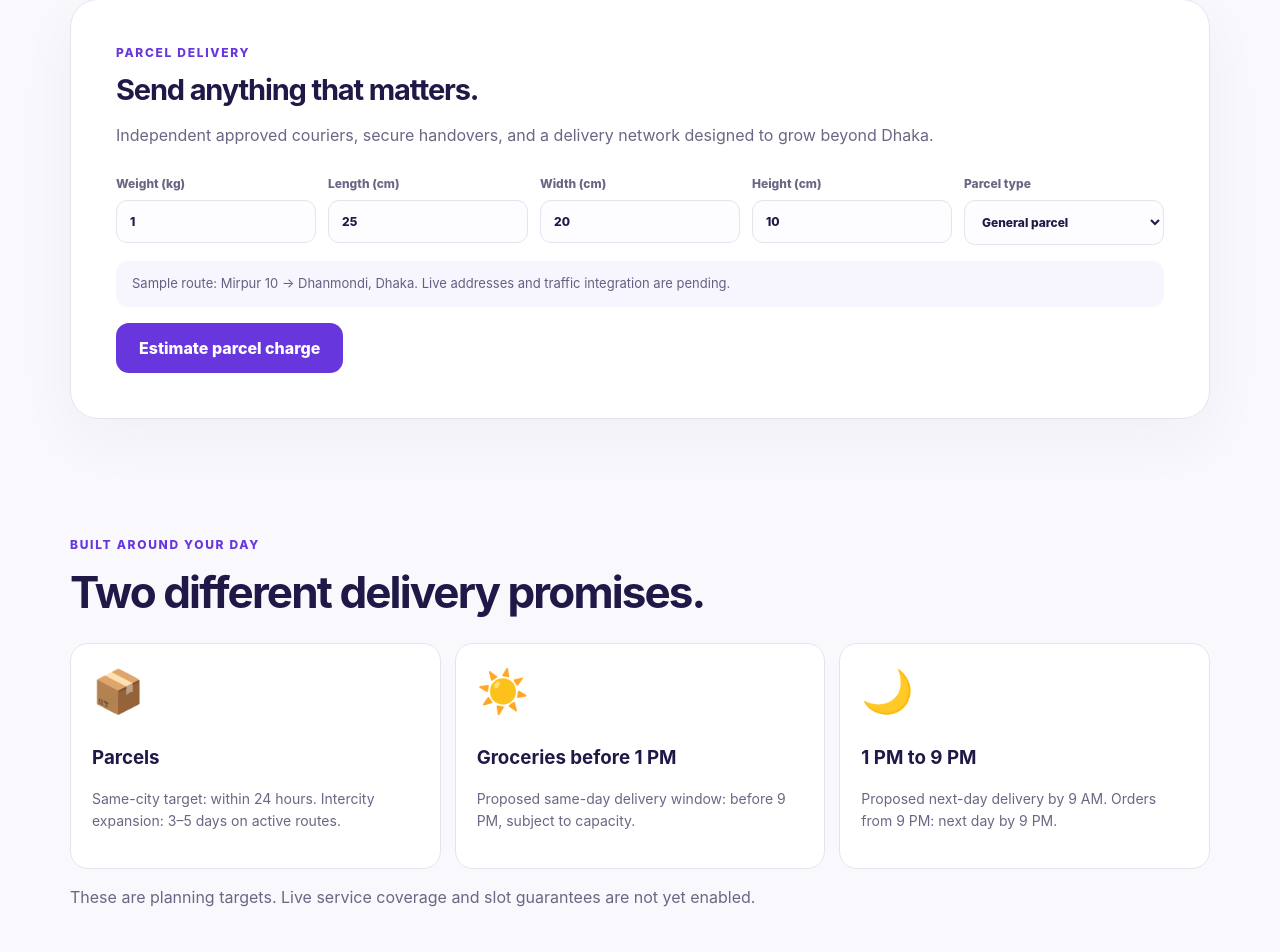
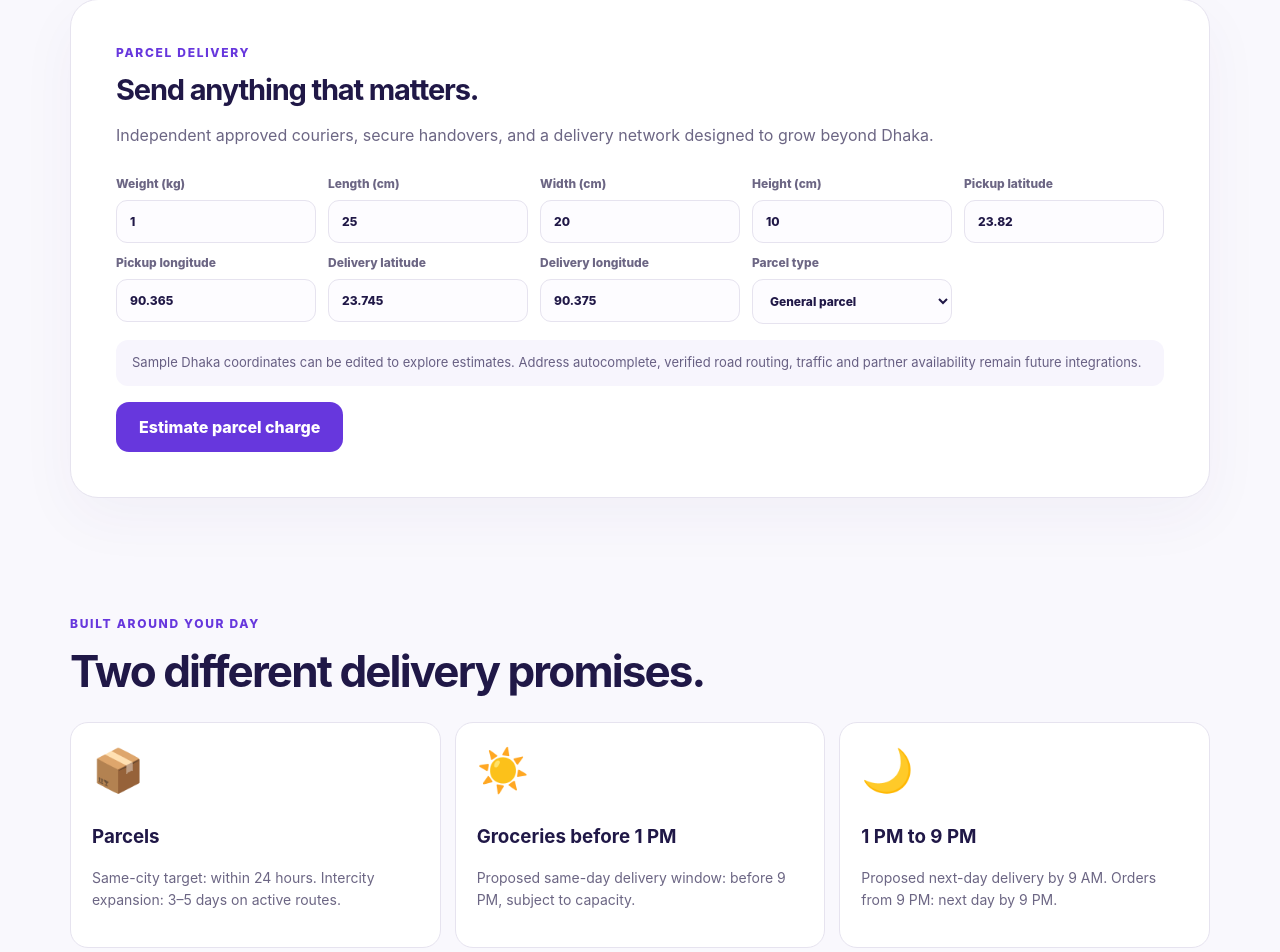
Before and after one commit to hossain0707/Trippy-Delivery-, a Next.js app in the folder apps/web/: page / in a window 1280 px wide. Shown: the part 927-1879 px from the top of the page. Built offline with nearby package versions, Linux system fonts and the light colour scheme; no server answers.

Commit message:
feat(web): expose editable pickup and delivery coordinates for parcel quote

```diff
--- a/apps/web/features/parcels/ParcelQuote.tsx
+++ b/apps/web/features/parcels/ParcelQuote.tsx
@@ -17,6 +17,10 @@ export function ParcelQuote() {
   const [width, setWidth] = useState("20");
   const [height, setHeight] = useState("10");
   const [category, setCategory] = useState("general");
+  const [senderLat, setSenderLat] = useState("23.82");
+  const [senderLng, setSenderLng] = useState("90.365");
+  const [recipientLat, setRecipientLat] = useState("23.745");
+  const [recipientLng, setRecipientLng] = useState("90.375");
   const [quote, setQuote] = useState<Quote | null>(null);
   const [pending, setPending] = useState(false);
   const [error, setError] = useState("");
@@ -29,11 +33,11 @@ export function ParcelQuote() {
       const payload = {
         sender: {
           name: "Demo Sender", phone: "01700000000", address_line: "Mirpur 10, Dhaka",
-          city: "Dhaka", latitude: 23.82, longitude: 90.365,
+          city: "Dhaka", latitude: Number(senderLat), longitude: Number(senderLng),
         },
         recipient: {
           name: "Demo Recipient", phone: "01800000000", address_line: "Dhanmondi, Dhaka",
-          city: "Dhaka", latitude: 23.745, longitude: 90.375,
+          city: "Dhaka", latitude: Number(recipientLat), longitude: Number(recipientLng),
         },
         package: {
           category, weight_kg: Number(weight), length_cm: Number(length),
@@ -57,13 +61,17 @@ export function ParcelQuote() {
       <label>Length (cm)<input min="1" type="number" value={length} onChange={e => setLength(e.target.value)} /></label>
       <label>Width (cm)<input min="1" type="number" value={width} onChange={e => setWidth(e.target.value)} /></label>
       <label>Height (cm)<input min="1" type="number" value={height} onChange={e => setHeight(e.target.value)} /></label>
+      <label>Pickup latitude<input type="number" step="0.0001" value={senderLat} onChange={e => setSenderLat(e.target.value)} /></label>
+      <label>Pickup longitude<input type="number" step="0.0001" value={senderLng} onChange={e => setSenderLng(e.target.value)} /></label>
+      <label>Delivery latitude<input type="number" step="0.0001" value={recipientLat} onChange={e => setRecipientLat(e.target.value)} /></label>
+      <label>Delivery longitude<input type="number" step="0.0001" value={recipientLng} onChange={e => setRecipientLng(e.target.value)} /></label>
       <label>Parcel type<select value={category} onChange={e => setCategory(e.target.value)}>
         <option value="general">General parcel</option>
         <option value="document">Documents</option>
         <option value="fragile">Fragile</option>
       </select></label>
     </div>
-    <div className="demo-note">Sample route: Mirpur 10 → Dhanmondi, Dhaka. Live addresses and traffic integration are pending.</div>
+    <div className="demo-note">Sample Dhaka coordinates can be edited to explore estimates. Address autocomplete, verified road routing, traffic and partner availability remain future integrations.</div>
     <button className="primary-button" type="button" onClick={estimate} disabled={pending}>
       {pending ? "Calculating…" : "Estimate parcel charge"}
     </button>
```
